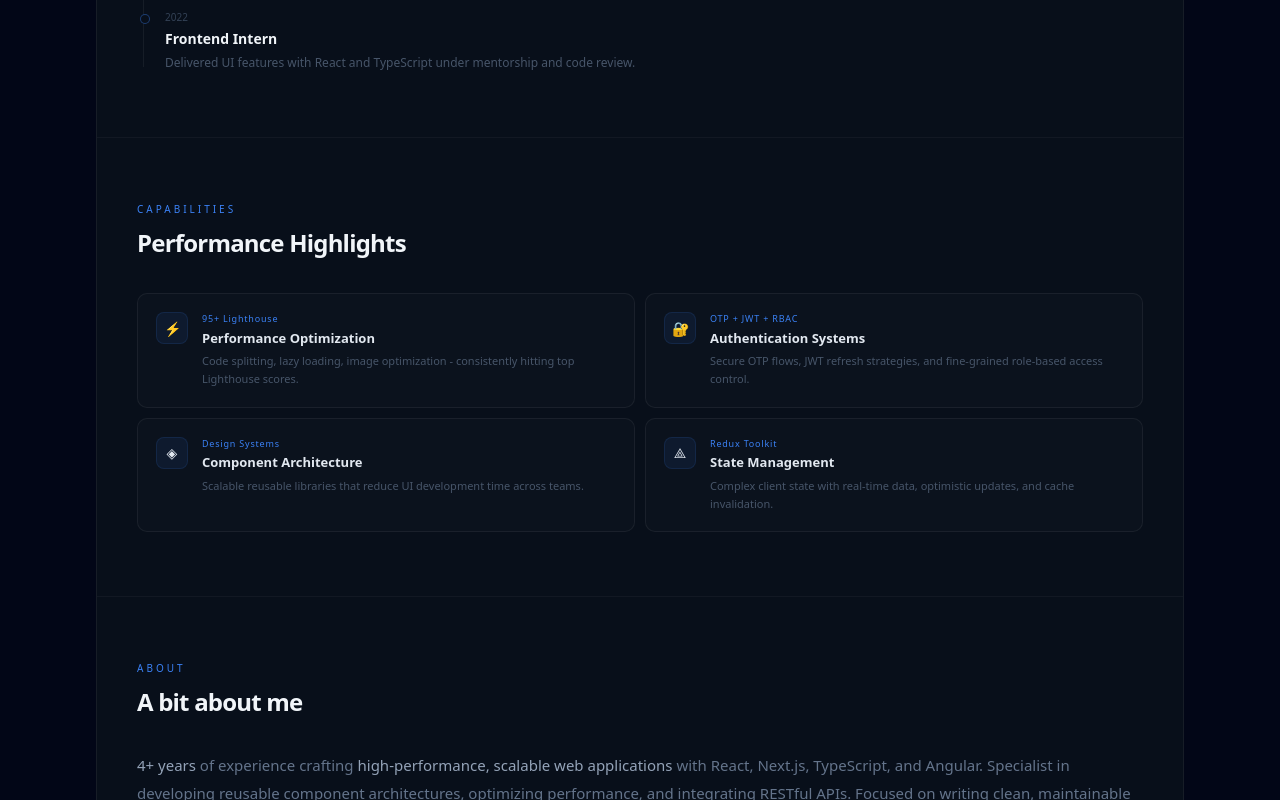
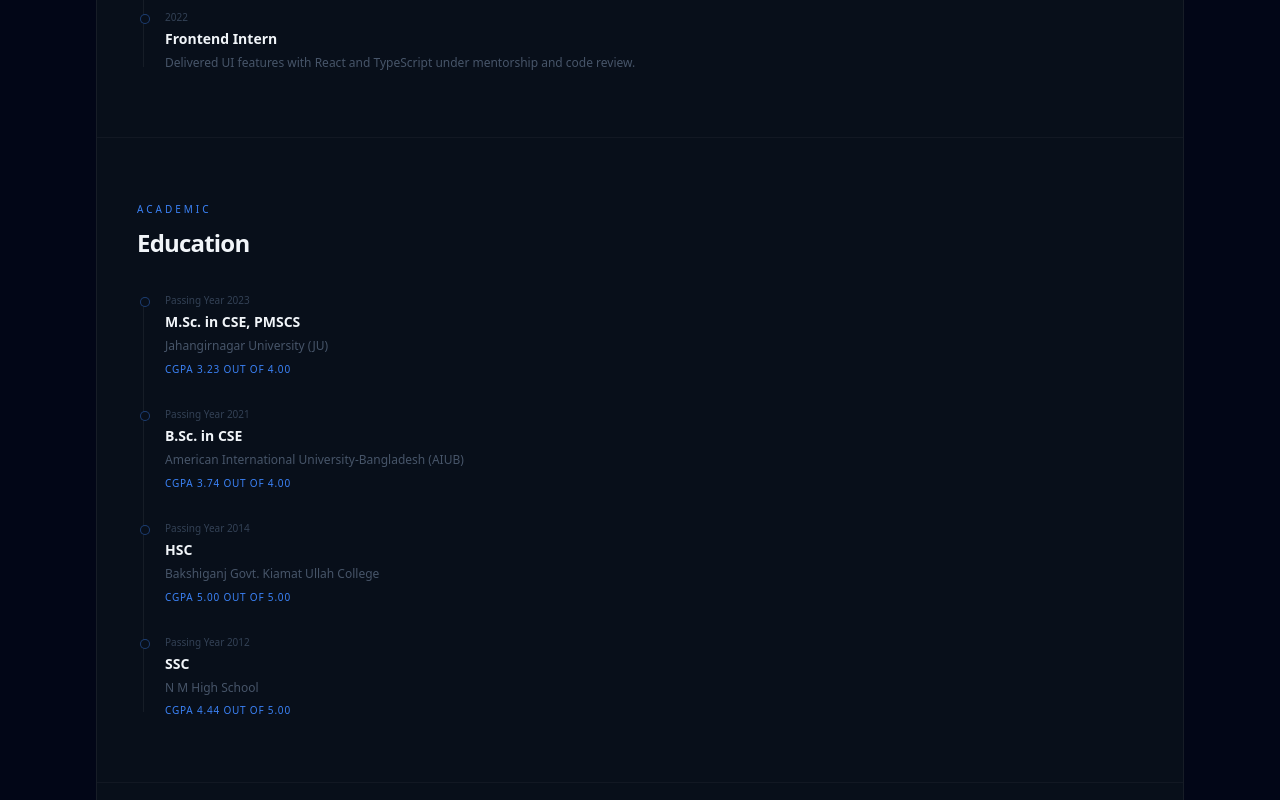
Before and after one commit to NasifNoor/nasif-dev, a Next.js app: page / in a window 1280 px wide. Shown: the part 2000-2800 px from the top of the page. Built offline with nearby package versions, Linux system fonts and the light colour scheme.

Commit message:
feat: add education section to portfolio

```diff
--- a/app/page.tsx
+++ b/app/page.tsx
@@ -1,6 +1,7 @@
 import { About } from "@/components/About";
 import { BackToTop } from "@/components/BackToTop";
 import { Contact } from "@/components/Contact";
+import { Education } from "@/components/Education";
 import { ExperienceTimeline } from "@/components/ExperienceTimeline";
 import { Footer } from "@/components/Footer";
 import { Hero } from "@/components/Hero";
@@ -23,6 +24,8 @@ export default function Home() {
           <div className="section-divider" />
           <ExperienceTimeline />
           <div className="section-divider" />
+          <Education />
+          <div className="section-divider" />
           <Performance />
           <div className="section-divider" />
           <About />
--- /dev/null
+++ b/components/Education.tsx
@@ -0,0 +1,43 @@
+import { education } from "@/data/site-content";
+
+export function Education() {
+  return (
+    <section id="education" className="px-5 py-16 sm:px-10">
+      <div className="mb-2 font-[var(--font-dm-mono)] text-[10px] uppercase tracking-[3px] text-blue-500">
+        Academic
+      </div>
+      <div className="mb-8 text-[24px] font-semibold tracking-[-0.8px] text-slate-100">
+        Education
+      </div>
+
+      <div className="relative pl-7 before:absolute before:bottom-[6px] before:left-[6px] before:top-[6px] before:w-px before:bg-white/[0.06] before:content-['']">
+        {education.map((item) => (
+          <article
+            key={`${item.duration}-${item.degree}`}
+            className="relative mb-[30px] last:mb-0"
+          >
+            <div className="absolute left-[-25px] top-1 h-[10px] w-[10px] rounded-full border-[1.5px] border-[rgba(59,130,246,0.4)] bg-[#080f1a]" />
+
+            <div className="mb-[3px] font-[var(--font-dm-mono)] text-[10px] text-slate-700">
+              Passing Year {item.duration}
+            </div>
+
+            <div className="mb-1 text-[14px] font-semibold text-slate-100">
+              {item.degree}
+            </div>
+
+            <p className="text-[12px] leading-[1.65] text-slate-600">
+              {item.institution}
+            </p>
+
+            {item.result ? (
+              <p className="mt-[6px] font-[var(--font-dm-mono)] text-[10px] uppercase tracking-[0.8px] text-blue-500">
+                {item.result}
+              </p>
+            ) : null}
+          </article>
+        ))}
+      </div>
+    </section>
+  );
+}
--- a/data/site-content.ts
+++ b/data/site-content.ts
@@ -33,6 +33,13 @@ export type ExperienceItem = {
   current?: boolean;
 };
 
+export type EducationItem = {
+  duration: string;
+  degree: string;
+  institution: string;
+  result?: string;
+};
+
 export type PerformanceItem = {
   icon: string;
   metric: string;
@@ -44,6 +51,7 @@ export const navItems: NavItem[] = [
   { label: "Stack", href: "#stack" },
   { label: "Projects", href: "#projects" },
   { label: "Experience", href: "#experience" },
+  { label: "Education", href: "#education" },
   { label: "About", href: "#about" },
   { label: "Contact", href: "#contact" },
 ];
@@ -184,6 +192,33 @@ export const experience: ExperienceItem[] = [
   },
 ];
 
+export const education: EducationItem[] = [
+  {
+    duration: "2023",
+    degree: "M.Sc. in CSE, PMSCS",
+    institution: "Jahangirnagar University (JU)",
+    result: "CGPA 3.23 out of 4.00",
+  },
+  {
+    duration: "2021",
+    degree: "B.Sc. in CSE",
+    institution: "American International University-Bangladesh (AIUB)",
+    result: "CGPA 3.74 out of 4.00",
+  },
+  {
+    duration: "2014",
+    degree: "HSC",
+    institution: "Bakshiganj Govt. Kiamat Ullah College",
+    result: "CGPA 5.00 out of 5.00",
+  },
+  {
+    duration: "2012",
+    degree: "SSC",
+    institution: "N M High School",
+    result: "CGPA 4.44 out of 5.00",
+  },
+];
+
 export const performanceHighlights: PerformanceItem[] = [
   {
     icon: "\u26a1",
```
